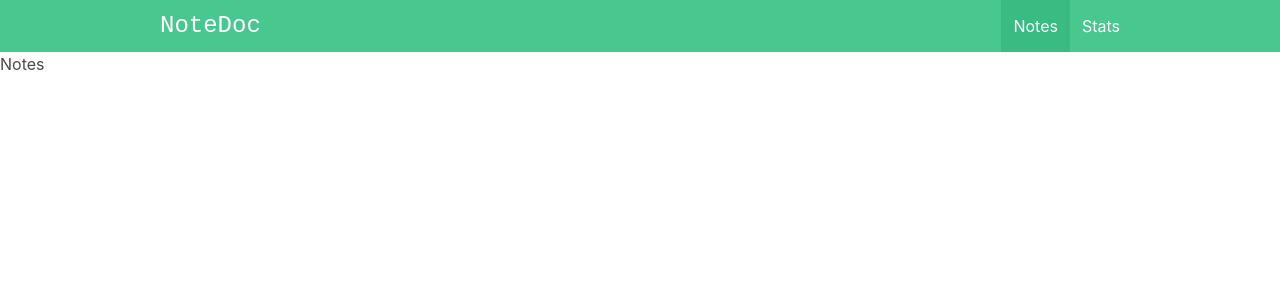
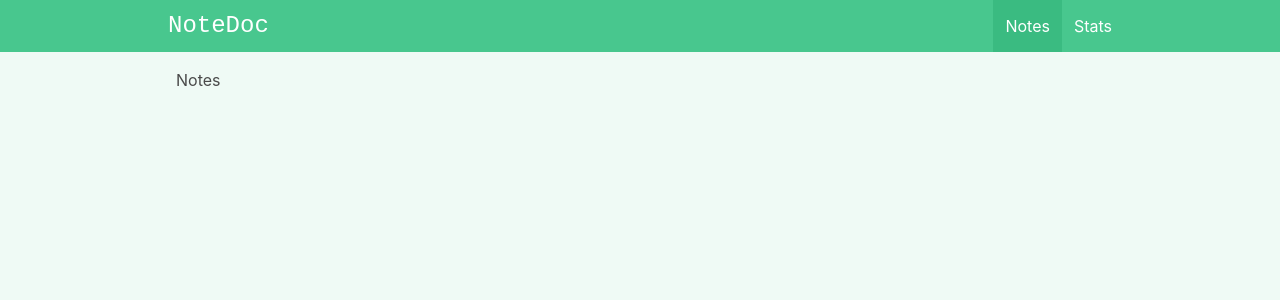
Before and after one commit to queirozdaniel/notedoc, a Vue app: page / in a window 1280 px wide. Shown: the top 300 px of the page. Built offline with nearby package versions, Linux system fonts and the light colour scheme.

Commit message:
refactor: fix sizes of NavBar and Content

```diff
--- a/index.html
+++ b/index.html
@@ -1,5 +1,5 @@
 <!DOCTYPE html>
-<html lang="en">
+<html lang="en" class="has-background-success-light">
 
 <head>
   <meta charset="UTF-8" />
--- a/src/App.vue
+++ b/src/App.vue
@@ -1,8 +1,9 @@
 
 <template>
   <NavBar />
-
-  <RouterView />
+  <div class="container is-max-desktop px-4 py-4">
+    <RouterView />
+  </div>
 </template>
 
 <script setup lang="ts">
--- a/src/components/Layout/NavBar.vue
+++ b/src/components/Layout/NavBar.vue
@@ -1,7 +1,7 @@
 <template>
   <nav class="navbar is-success" role="navigation" aria-label="main navigation">
 
-    <div class="container is-max-desktop">
+    <div class="container is-max-desktop px-2">
       <div class="navbar-brand">
         <div class="navbar-item is-size-4 is-family-monospace">
             NoteDoc
```
